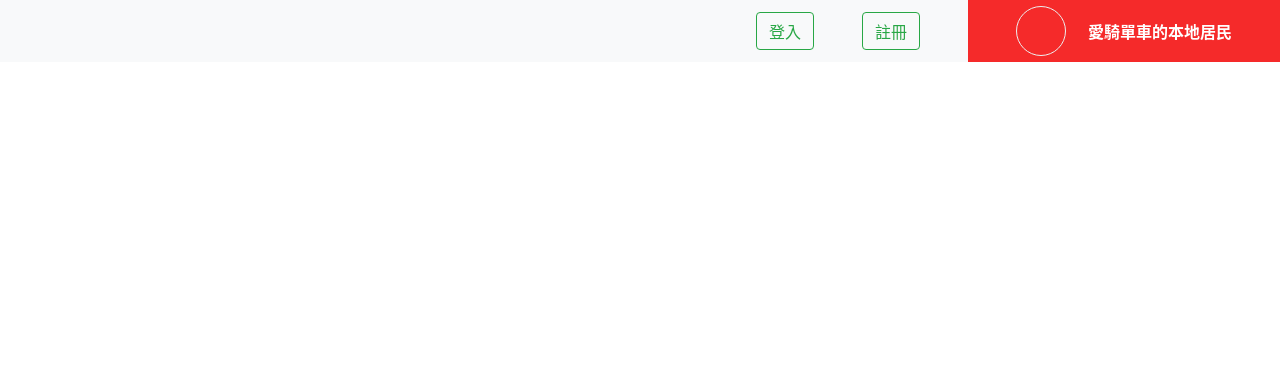
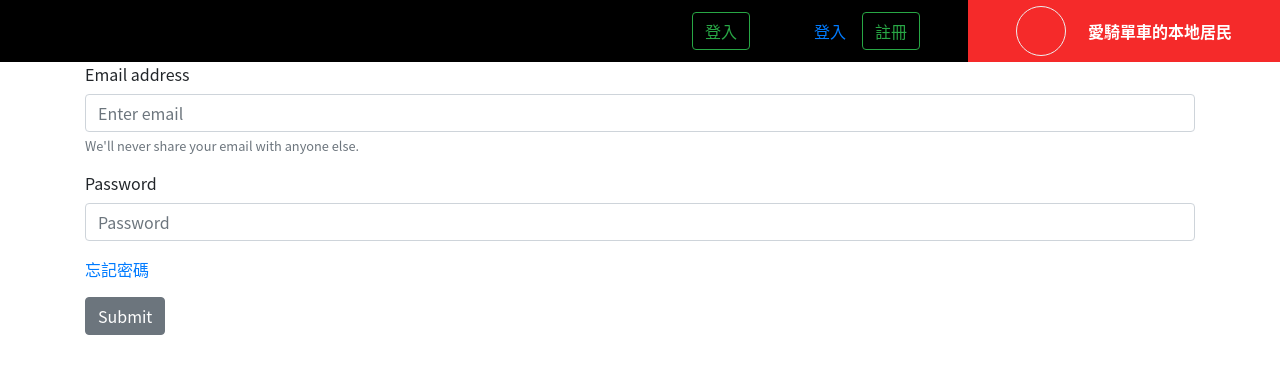
Before and after one commit to Clifford0205/bigpro, a React (Create React App) app: page /login in a window 1280 px wide. Shown: the top 374 px of the page. Built offline with nearby package versions, Linux system fonts and the light colour scheme; no server answers.

Commit message:
05230000

```diff
--- a/src/App.js
+++ b/src/App.js
@@ -25,6 +25,7 @@ import product from './page/product';
 import news from './page/news';
 import course from './page/course';
 import road from './page/road';
+import Login from './page/Login';
 import './App.scss';
 
 // function PrivateRoute({ component: Component, ...rest }) {
@@ -162,6 +163,8 @@ class App extends React.Component {
               >
                 登入
               </Button>
+
+              <Nav.Link href="/logine">登入</Nav.Link>
               <Button
                 variant="outline-success ml-auto mr-5"
                 onClick={this.handleAddModalShowIns}
@@ -215,6 +218,7 @@ class App extends React.Component {
         <Router>
           <>
             <Switch>
+              <Route path="/login" component={Login} />
               <Route path="/member/edit/:id" component={edit} />
               <Route path="/member/password/:id" component={password} />
               <Route path="/member/product/:id" component={product} />
--- a/src/App.scss
+++ b/src/App.scss
@@ -3,6 +3,7 @@
 
     .navbar {
         padding: 0;
+        background-color: #000000 !important;
     }
 
     .dropdown {
@@ -13,6 +14,7 @@
             margin-left: 36px;
             border-radius: 50%;
         }
+
         .navbar-username {
             line-height: 50px;
             margin-left: 22px;
@@ -20,6 +22,7 @@
             font-weight: bolder;
             color: #ffffff;
         }
+
         .dropdown-toggle::after {
             display: none;
         }
@@ -30,6 +33,7 @@
             border-radius: 0%;
             box-shadow: none;
         }
+
         .btn-success:focus {
             box-shadow: none;
         }
@@ -45,14 +49,17 @@
             margin: 0;
             border: none;
             padding: 0;
+
             .dropdown-item:hover {
                 background-color: #f52a2a;
             }
+
             a {
                 color: #ffffff;
                 margin-top: 36px;
                 padding-left: 45px;
             }
+
             .logout-btn {
                 color: #f52a2a;
                 margin-bottom: 30px;
--- /dev/null
+++ b/src/page/Login.js
@@ -0,0 +1,225 @@
+import React from 'react';
+import {
+  Button,
+  Modal,
+  InputGroup,
+  FormControl,
+  Row,
+  Container,
+  Form,
+  Col,
+} from 'react-bootstrap';
+// import './member.css';
+import './LoginModal.scss';
+
+class LoginModal extends React.Component {
+  constructor() {
+    super();
+    this.state = {
+      memberData: [],
+      m_email: '',
+      m_password: '',
+      Logindb: 'none',
+      Logintext: '註冊失敗',
+      Loginstate: 'alert alert-danger',
+    };
+  }
+
+  handleModalFormInputChange = event => {
+    let value = event.target.value;
+    const name = event.target.name;
+
+    this.setState({ [name]: value });
+
+    console.log({ [name]: value });
+  };
+
+  handleModalFormInputSave = async () => {
+    const item = {
+      m_email: this.state.m_email,
+      m_password: this.state.m_password,
+    };
+    console.log(item);
+    const newData = [item, ...this.state.memberData];
+
+    var formData = new FormData();
+
+    formData.append('m_email', this.state.m_email);
+    formData.append('m_password', this.state.m_password);
+
+    console.log(formData);
+
+    var sendObj = {
+      m_email: this.state.m_email,
+      m_password: this.state.m_password,
+    };
+
+    try {
+      // const data = item;
+
+      const response = await fetch('http://localhost:5555/login', {
+        credentials: 'include',
+        method: 'POST',
+        body: JSON.stringify(sendObj),
+        headers: new Headers({
+          Accept: 'application/json',
+          'Content-Type': 'application/json',
+        }),
+      });
+
+      const jsonObject = await response.json();
+
+      console.log(jsonObject);
+
+      await this.setState({ memberData: [newData] }, () => {
+        // this.handleModalClose();
+        if (jsonObject.success) {
+          alert('登入成功!');
+          this.setState({ Logindb: 'block' });
+          this.setState({ Logintext: '登入成功' });
+          this.setState({ Loginstate: 'alert alert-success' });
+          this.props.saveLoginData({
+            loginUser: jsonObject.body.m_email,
+            isLogined: true,
+            user_id: jsonObject.message.user_id,
+          });
+        } else {
+          this.setState({ Logindb: 'block' });
+          this.setState({ Logintext: '登入失敗' });
+          this.setState({ Loginstate: 'alert alert-danger' });
+          alert('帳號或密碼錯誤');
+        }
+      });
+    } catch (e) {
+      console.log(e);
+    }
+  };
+
+  render() {
+    return (
+      <>
+        <Modal
+          show={this.props.show}
+          onHide={this.props.close}
+          className="member_Login"
+        >
+          <Modal.Header closeButton>
+            <Modal.Title className="mx-auto">會員登入</Modal.Title>
+          </Modal.Header>
+          <Modal.Body>
+            <div
+              id="info_bar"
+              className={this.state.Loginstate}
+              style={{ display: `${this.state.Logindb}` }}
+              role="alert"
+              // style={{"display:"}}
+            >
+              {this.state.Logintext}
+            </div>
+            <Row>
+              <Col>
+                <InputGroup className="mb-3">
+                  <InputGroup.Prepend>
+                    <InputGroup.Text id="inputGroup-sizing-default">
+                      E-mail(帳號)
+                    </InputGroup.Text>
+                  </InputGroup.Prepend>
+                  <FormControl
+                    name="m_email"
+                    value={this.state.email}
+                    onChange={this.handleModalFormInputChange}
+                  />
+                </InputGroup>
+                <br />
+
+                <InputGroup className="mb-3">
+                  <InputGroup.Prepend>
+                    <InputGroup.Text id="inputGroup-sizing-default">
+                      密碼
+                    </InputGroup.Text>
+                  </InputGroup.Prepend>
+                  <FormControl
+                    name="m_password"
+                    type="password"
+                    value={this.state.password}
+                    onChange={this.handleModalFormInputChange}
+                  />
+                </InputGroup>
+                <br />
+              </Col>
+            </Row>
+
+            <Row>
+              <Col className="d-flex">
+                <div className="m-auto">
+                  <span>
+                    <a href="">忘記密碼</a>
+                  </span>
+                </div>
+              </Col>
+            </Row>
+          </Modal.Body>
+          <Modal.Footer>
+            <Button variant="secondary m-auto" onClick={this.props.close}>
+              取消
+            </Button>
+
+            <Button
+              variant="secondary m-auto"
+              onClick={this.handleModalFormInputSave}
+            >
+              登入
+            </Button>
+          </Modal.Footer>
+        </Modal>
+        <Container>
+          <Row>
+            <Col>
+              <Form>
+                <Form.Group controlId="formBasicEmail">
+                  <Form.Label>Email address</Form.Label>
+                  <Form.Control
+                    type="email"
+                    placeholder="Enter email"
+                    name="m_email"
+                    value={this.state.email}
+                    onChange={this.handleModalFormInputChange}
+                  />
+                  <Form.Text className="text-muted">
+                    We'll never share your email with anyone else.
+                  </Form.Text>
+                </Form.Group>
+
+                <Form.Group controlId="formBasicPassword">
+                  <Form.Label>Password</Form.Label>
+                  <Form.Control
+                    type="password"
+                    placeholder="Password"
+                    name="m_password"
+                    value={this.state.password}
+                    onChange={this.handleModalFormInputChange}
+                  />
+                </Form.Group>
+                <Form.Group controlId="formBasicChecbox">
+                  <div className="m-auto">
+                    <span>
+                      <a href="">忘記密碼</a>
+                    </span>
+                  </div>
+                </Form.Group>
+                <Button
+                  variant="secondary m-auto"
+                  onClick={this.handleModalFormInputSave}
+                >
+                  Submit
+                </Button>
+              </Form>
+            </Col>
+          </Row>
+        </Container>
+      </>
+    );
+  }
+}
+
+export default LoginModal;
--- /dev/null
+++ b/src/page/LoginModal.scss
@@ -0,0 +1,44 @@
+.member_Login {
+    font-family: Noto Sans CJK TC;
+
+    .modal-dialog {
+        max-width: 40%;
+
+        .modal-content {
+            width: 100%;
+            background-color: #fff;
+            /* background:#fff url("https://images2.imgbox.com/92/7d/4YJWMBvc_o.png") no-repeat; */
+
+
+        }
+    }
+
+
+
+    .imgarea {
+        width: 150px;
+        height: 150px;
+        border: 1px solid black;
+        border-radius: 50%;
+        display: block;
+        overflow: hidden;
+    }
+
+    #installCheck {
+        flex: none;
+    }
+
+    .modal-header .close {
+        margin-left: 0;
+    }
+
+    #info_bar {
+        text-align: center;
+    }
+
+    .thumb {
+        width: 100%;
+        height: 100%;
+        object-fit: cover;
+    }
+}
--- a/src/page/edit.js
+++ b/src/page/edit.js
@@ -53,7 +53,7 @@ class edit extends React.Component {
       isLogined: jsonObject.isLogined,
       user_id: jsonObject.user_id,
     });
-    console.log('state', this.state);
+
     // });
     // try {
     //   const response = await fetch('http://localhost:5555/is_logined', {
@@ -185,7 +185,6 @@ class edit extends React.Component {
     this.state.new_photo == ''
       ? formData.append('m_photo', this.state.m_photo)
       : formData.append('avatar', this.state.new_photo);
-    console.log(formData);
 
     try {
       // const data = item;
@@ -247,14 +246,17 @@ class edit extends React.Component {
   };
 
   render() {
+    console.log('state', this.state);
+    console.log(this.state.user_id);
     if (
-      this.state.id != this.state.user_id &&
+      (this.state.id != this.state.user_id &&
         this.state.id &&
-      this.state.user_id
+        this.state.user_id) ||
+      this.state.user_id == undefined
     ) {
       return <Redirect to="/" />;
       // alert(this.state.id + ' ' + this.state.user_id);
-    }
+    } else {
       return (
         <>
           <Container className="member_edit">
@@ -411,5 +413,6 @@ class edit extends React.Component {
       );
     }
   }
+}
 
 export default edit;
```
Lines whose indentation alone changed are shown as unchanged.
